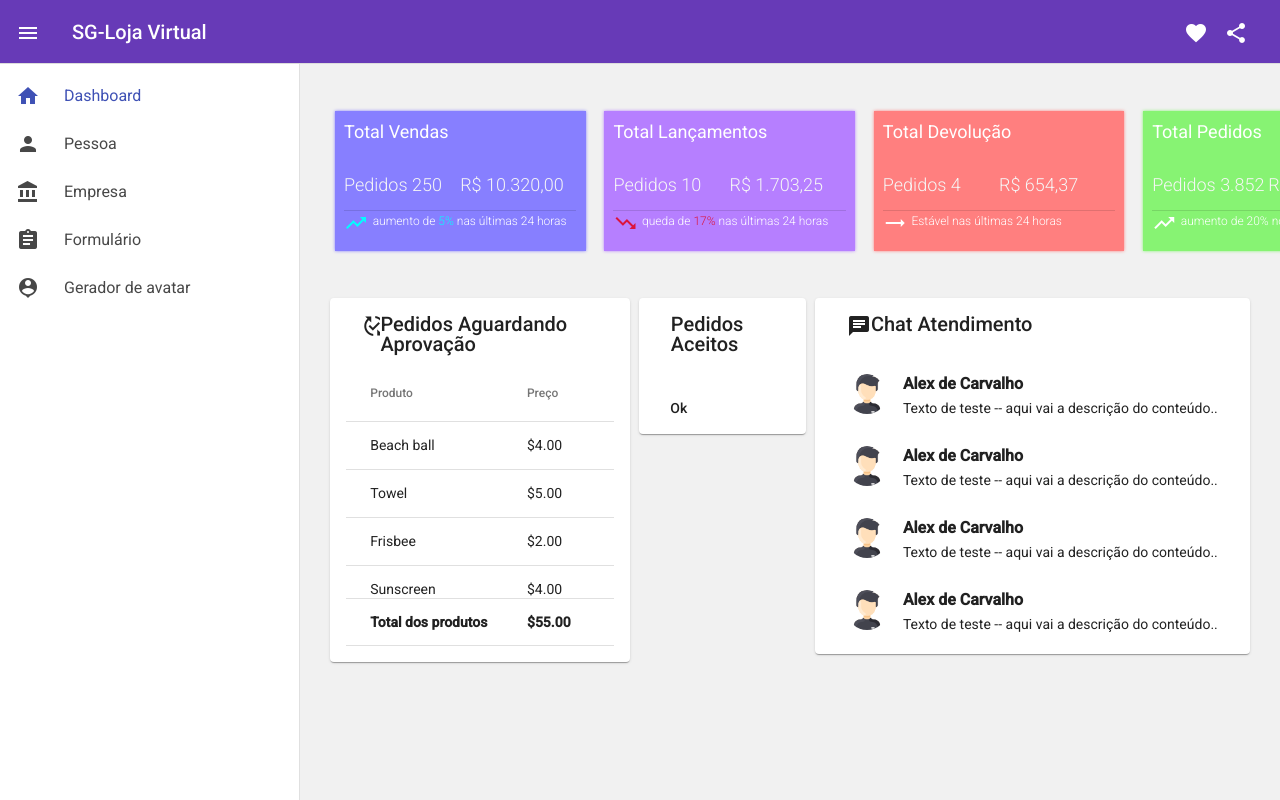
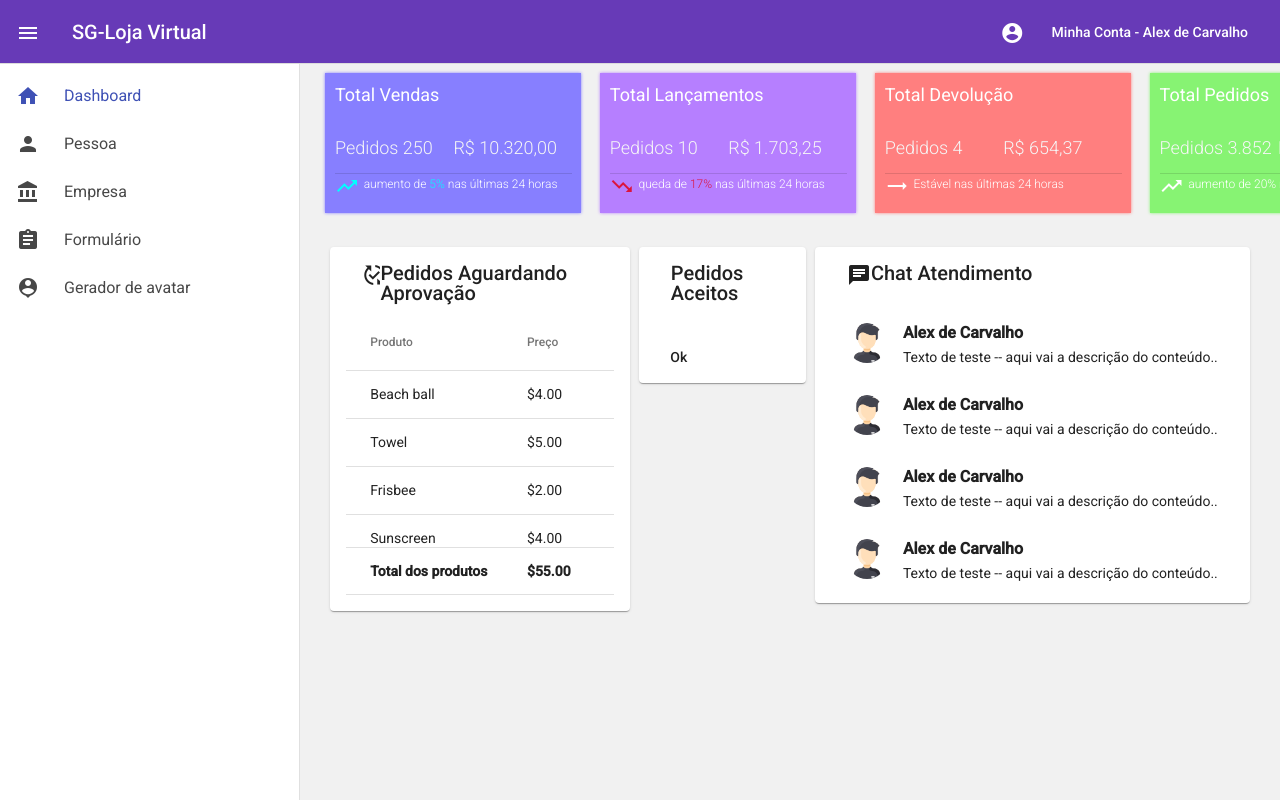
Before and after one commit to leco123/loja-virtual, an Angular app: page /#/admin/dashboard in a window 1280 px wide. Built offline with nearby package versions, Linux system fonts and the light colour scheme.

Commit message:
Navebar layout

```diff
--- a/src/app/modules/dashboard/dashboard.component.css
+++ b/src/app/modules/dashboard/dashboard.component.css
@@ -1,7 +1,6 @@
 .contador {
   display: flex;
-  margin-top: 3%;
-  padding: 1%;
+  padding: 0%;
 }
 
 .contador-item-vendas {
@@ -90,7 +89,7 @@
 }
 
 .pedidos {
-  margin-top: 1.5%;
+  margin-top: 1%;
   padding: 1.5%;
   display: flex;
   flex-direction: row;
--- a/src/app/pages/admin/admin.component.html
+++ b/src/app/pages/admin/admin.component.html
@@ -5,13 +5,26 @@
       </button>
       <span>SG-Loja Virtual</span>
       <span class="barra-espaco"></span>
-      <button mat-icon-button class="example-icon favorite-icon" aria-label="Example icon-button with heart icon">
-        <mat-icon>favorite</mat-icon>
+      <button mat-button [matMenuTriggerFor]="menu">
+        <mat-icon>account_circle</mat-icon> Minha Conta - Alex de Carvalho
       </button>
-      <button mat-icon-button class="example-icon" aria-label="Example icon-button with share icon">
-        <mat-icon>share</mat-icon>
-      </button>
+      <mat-menu #menu="matMenu">
+        <button mat-menu-item>
+          <mat-icon>dialpad</mat-icon>
+          <span>Redial</span>
+        </button>
+        <button mat-menu-item disabled>
+          <mat-icon>voicemail</mat-icon>
+          <span>Check voice mail</span>
+        </button>
+        <button mat-menu-item>
+          <mat-icon>notifications_off</mat-icon>
+          <span>Disable alerts</span>
+        </button>
+      </mat-menu>
   </mat-toolbar>
+
+
   <mat-drawer-container class="main-content">
       <mat-drawer [opened]="true" mode="side" class="menu" #drawer>
           <mat-nav-list>
```
